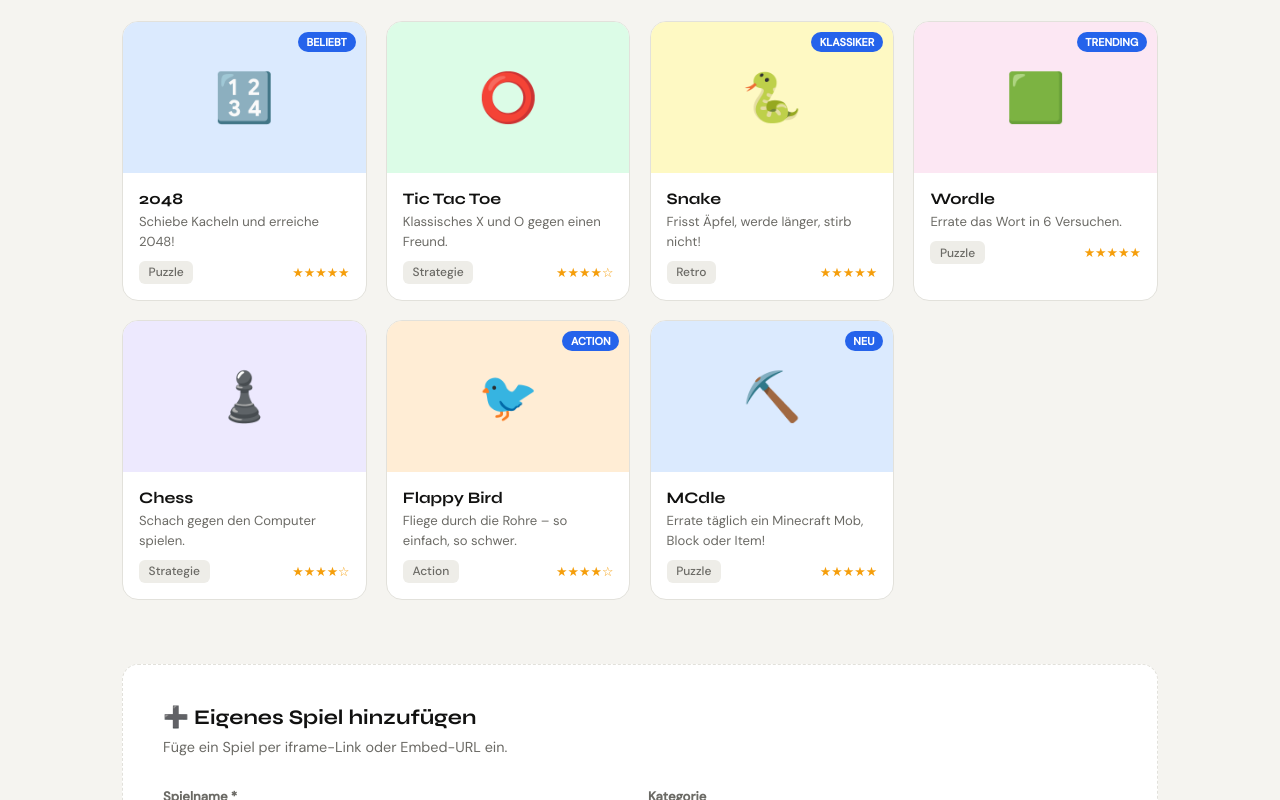
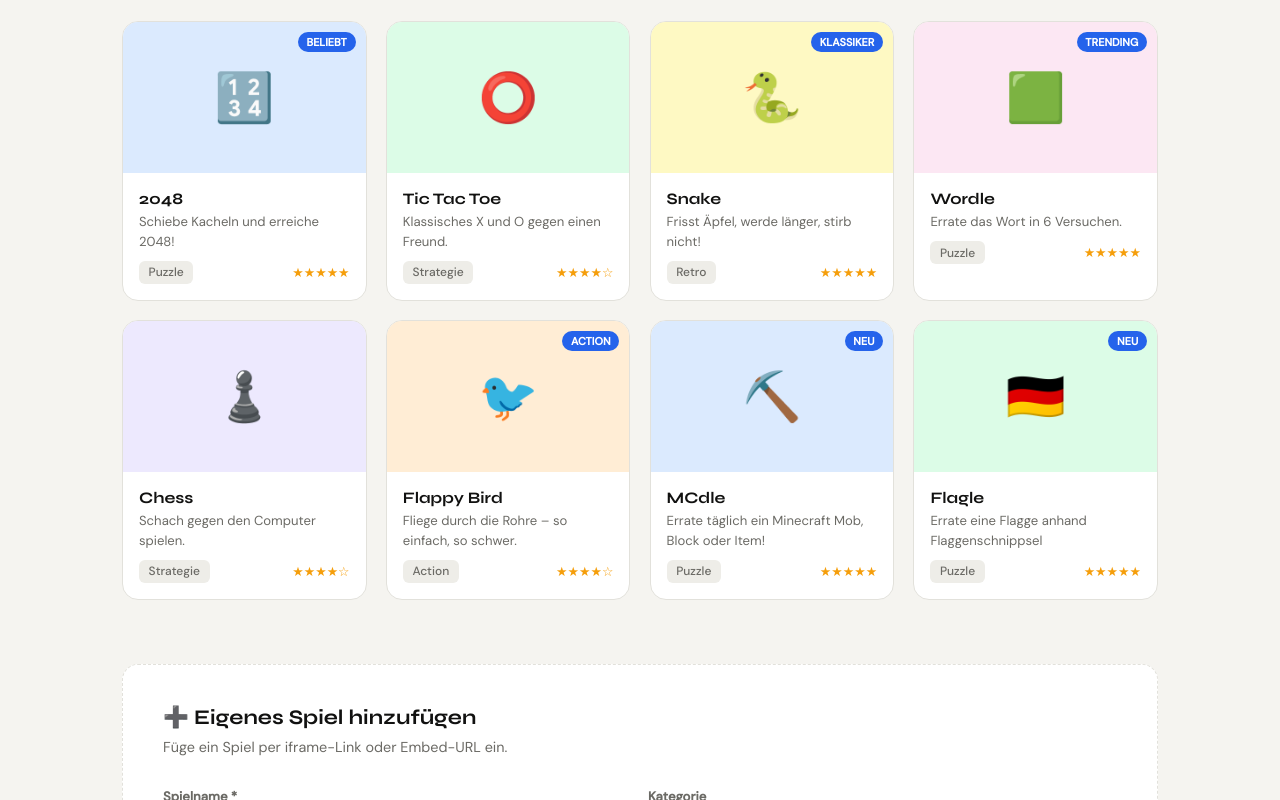
Before and after one commit to Flipiflix/GameHub, a website: page public/index.html in a window 1280 px wide. Shown: the part 762-1562 px from the top of the page. Drawn offline with Linux system fonts and the light colour scheme.

Commit message:
Update index.html

```diff
--- a/public/index.html
+++ b/public/index.html
@@ -143,6 +143,7 @@
     { id:5, name:'Chess', cat:'Strategie', emoji:'♟️', url:'https://www.chess.com/play/computer', desc:'Schach gegen den Computer spielen.', stars:4, badge:'' },
     { id:6, name:'Flappy Bird', cat:'Action', emoji:'🐦', url:'https://flappybird.io/', desc:'Fliege durch die Rohre – so einfach, so schwer.', stars:4, badge:'Action' },
     { id:7, name:'MCdle', cat:'Puzzle', emoji:'⛏️', url:'/', desc:'Errate täglich ein Minecraft Mob, Block oder Item!', stars:5, badge:'Neu' },
+    { id:8, name:'Flagle', cat:'Puzzle', emoji:'🇩🇪', url:'/flagle', desc:'Errate eine Flagge anhand Flaggenschnippsel', stars:5, badge:'Neu' }
   ];
   const colors = ['#dbeafe','#dcfce7','#fef9c3','#fce7f3','#ede9fe','#ffedd5'];
   function renderGames(list) {
```
